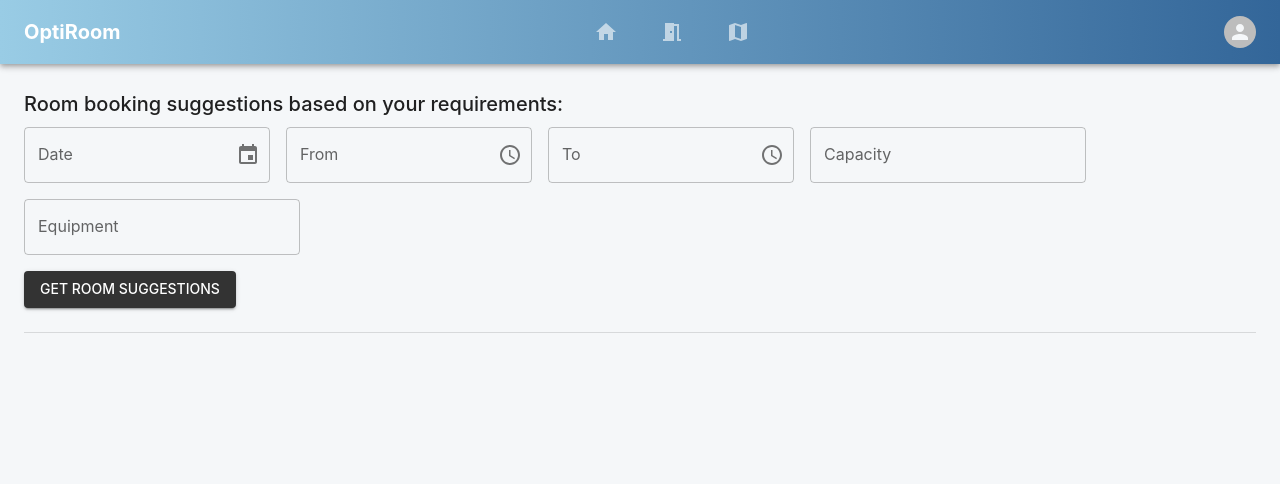
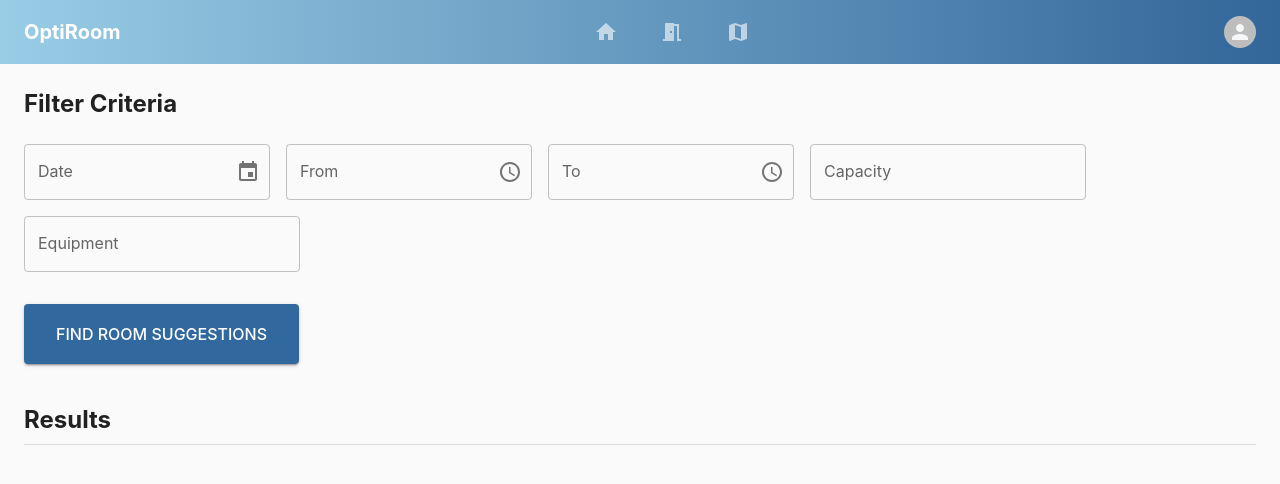
Before and after one commit to suisuiss/gen-ai, a React (Create React App) app in the folder frontend/: page /room-suggestions in a window 1280 px wide. Shown: the top 484 px of the page. Built offline with nearby package versions, Linux system fonts and the light colour scheme.

Commit message:
Update RoomSuggestions.js

```diff
--- a/frontend/src/RoomSuggestions.js
+++ b/frontend/src/RoomSuggestions.js
@@ -12,6 +12,7 @@ import {
   CardContent,
   CardMedia,
   Button,
+  Chip,
 } from '@mui/material';
 import { LocalizationProvider, DatePicker, TimePicker } from '@mui/x-date-pickers';
 import { AdapterDateFns } from '@mui/x-date-pickers/AdapterDateFns';
@@ -32,7 +33,7 @@ const RoomSuggestions = () => {
   const [rooms, setRooms] = useState([]);
   const [loading, setLoading] = useState(false);
   const [conflict, setConflict] = useState(false);
-  const [searched, setSearched] = useState(false); // NEW
+  const [searched, setSearched] = useState(false);
 
   const fetchAvailableRooms = async () => {
     if (!date || !fromTime || !toTime) return;
@@ -40,7 +41,7 @@ const RoomSuggestions = () => {
     setLoading(true);
     setConflict(false);
     setRooms([]);
-    setSearched(true); // NEW
+    setSearched(true);
 
     try {
       const formattedDate = format(date, 'yyyy-MM-dd');
@@ -49,13 +50,10 @@ const RoomSuggestions = () => {
       const eqList = typeof equipment === 'string'
         ? equipment
           .toLowerCase()
-          .split(/\s*(?:,|and)\s*/)   // split on comma or "and"
+          .split(/\s*(?:,|and)\s*/)
           .map(e => e.trim())
           .filter(Boolean)
         : equipment;
-      console.log('Sending request to backend:', {
-        formattedDate, formattedFrom, formattedTo, capacity, equipment
-      });
 
       const response = await fetch('/api/rooms/available', {
         method: 'POST',
@@ -83,7 +81,6 @@ const RoomSuggestions = () => {
     }
   };
 
-  // Automatically fetch suggestions when parsedResult is available
   useEffect(() => {
     if (parsedResult.date && parsedResult.starttime && parsedResult.endtime) {
       fetchAvailableRooms();
@@ -106,10 +103,14 @@ const RoomSuggestions = () => {
     <>
       <Header />
       <LocalizationProvider dateAdapter={AdapterDateFns}>
-        <Box p={3}>
-          <Typography variant="h6" gutterBottom>
-            Room booking suggestions based on your requirements:
+        <Box p={3} sx={{ backgroundColor: '#fafafa', minHeight: '100vh' }}>
+
+          {/* --- Filter Section --- */}
+          <Typography variant="h5" fontWeight="bold" gutterBottom>
+            Filter Criteria
           </Typography>
+
+          <Box mt={3} mb={4}>
             <Grid container spacing={2}>
               <Grid item xs={12} sm={2}>
                 <DatePicker
@@ -153,14 +154,31 @@ const RoomSuggestions = () => {
                 />
               </Grid>
             </Grid>
+          </Box>
 
-          <Box mt={2}>
-            <Button variant="contained" onClick={fetchAvailableRooms}>
-              Get Room Suggestions
+          <Box mb={5}>
+            <Button
+              variant="contained"
+              sx={{
+                px: 4,
+                py: 2,
+                fontSize: '1rem',
+                backgroundColor: '#31689e',
+                '&:hover': {
+                  backgroundColor: '#26527d',
+                },
+              }}
+              onClick={fetchAvailableRooms}
+            >
+              FIND ROOM SUGGESTIONS
             </Button>
           </Box>
 
-          <Divider sx={{ my: 3 }} />
+          {/* --- Results Section --- */}
+          <Typography variant="h5" fontWeight="bold" gutterBottom>
+            Results
+          </Typography>
+          <Divider sx={{ mb: 3 }} />
 
           {loading ? (
             <Typography>Loading available rooms...</Typography>
@@ -173,7 +191,14 @@ const RoomSuggestions = () => {
               {rooms.map((room) => (
                 <Card
                   key={room.roomName}
-                  sx={{ display: 'flex', my: 2, bgcolor: '#f3f3f3', cursor: 'pointer' }}
+                  sx={{
+                    display: 'flex',
+                    my: 2,
+                    bgcolor: '#f5f5f5',
+                    cursor: 'pointer',
+                    transition: '0.3s',
+                    '&:hover': { boxShadow: 4 }
+                  }}
                   onClick={() => handleRoomClick(room)}
                 >
                   <CardMedia
@@ -182,17 +207,49 @@ const RoomSuggestions = () => {
                     image={room.imageUrl}
                     alt={room.roomName}
                   />
-                  <CardContent>
-                    <Typography variant="h5">{room.roomName}</Typography>
-                    <Typography variant="body1">Type: {room.roomType}</Typography>
-                    <Typography variant="body1">Capacity: {room.capacity}</Typography>
-                    <Typography variant="body2">Equipment:</Typography>
-                    <ul>
+                <CardContent sx={{ flex: 1, px: 3, py: 2 }}>
+  <Box
+    sx={{
+      display: 'flex',
+      justifyContent: 'space-between',
+      alignItems: 'flex-start',
+      width: '100%',
+    }}
+  >
+    {/* Left: Room Info */}
+    <Box sx={{ textAlign: 'left', minWidth: 250 }}>
+      <Typography variant="h5" fontWeight="bold">
+        {room.roomName}
+      </Typography>
+      <Typography variant="body1" color="text.secondary" sx={{ mt: 0.5 }}>
+        Type: {room.roomType}
+      </Typography>
+      <Typography variant="body1" color="text.secondary">
+        Capacity: {room.capacity}
+      </Typography>
+    </Box>
+
+    {/* Equipment Section (moved slightly left, still spaced) */}
+    <Box
+      sx={{
+        ml: 8, // adjusts how far from left side (experiment with 6–10)
+        flexGrow: 1,
+        textAlign: 'left',
+      }}
+    >
+      <Typography variant="subtitle1" fontWeight="bold" gutterBottom>
+        Equipment
+      </Typography>
+      <Box sx={{ display: 'flex', flexWrap: 'wrap', gap: 1 }}>
         {room.equipment.map((eq, index) => (
-                        <li key={index}>{eq}</li>
+          <Chip key={index} label={eq} variant="outlined" size="medium" />
         ))}
-                    </ul>
+      </Box>
+    </Box>
+  </Box>
 </CardContent>
+
+
                 </Card>
               ))}
             </Box>
```
Lines whose indentation alone changed are shown as unchanged.
